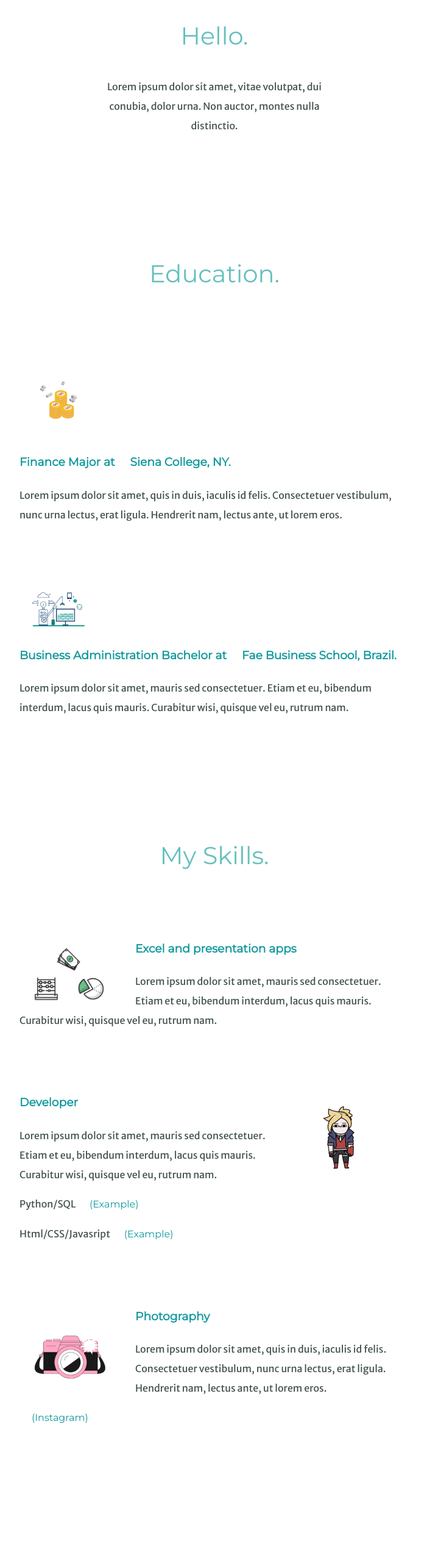
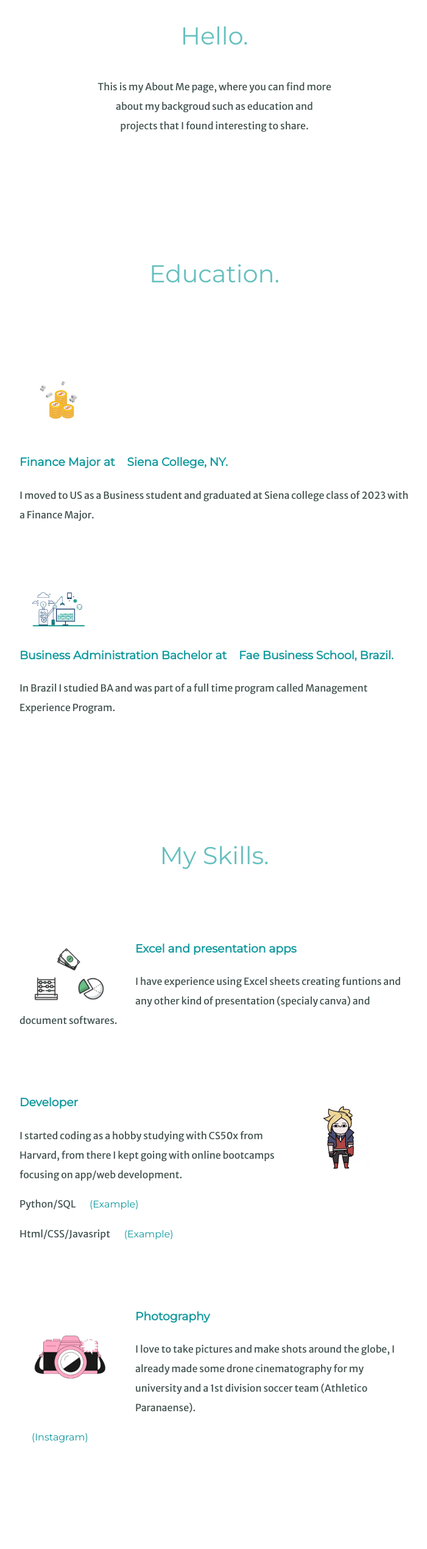
Before and after one commit to guime10/guiarruda, a plain HTML site: page about.html in a window 1280 px wide. Shown: the part 1140-3680 px from the top of the page at 61% size, without its empty margins (288-989 px from the left). Drawn offline with Linux system fonts and the light colour scheme.

Commit message:
Update about.html

```diff
--- a/about.html
+++ b/about.html
@@ -22,20 +22,20 @@
           <div class="profile">
             <img class="pfp" src="images/gui.png" alt="profile-pic">
             <h2>Hello.</h2>
-            <p class="intro">Lorem ipsum dolor sit amet, vitae volutpat, dui conubia, dolor urna. Non auctor, montes nulla distinctio.</p>
+            <p class="intro">This is my About Me page, where you can find more about my backgroud such as education and projects that I found interesting to share.</p>
           </div>
           <hr>
           <div class="education">
             <h2>Education.</h2>
             <div class="education-row">
               <img class="education-gif" src="images/budget.gif" alt="">
-              <h3>Finance Major at <a href="https://www.siena.edu/programs/finance/" target="_blank"><strong>Siena College, NY.</strong></a></h3>
-              <p>Lorem ipsum dolor sit amet, quis in duis, iaculis id felis. Consectetuer vestibulum, nunc urna lectus, erat ligula. Hendrerit nam, lectus ante, ut lorem eros.</p>
+              <h3>Finance Major at<a href="https://www.siena.edu/programs/finance/" target="_blank"><strong>Siena College, NY.</strong></a></h3>
+              <p>I moved to US as a Business student and graduated at Siena college class of 2023 with a Finance Major.</p>
             </div>
             <div class="education-row">
               <img class="education-gif" src="images/administration.gif" alt="">
-              <h3>Business Administration Bachelor at <a href="https://fae.edu/cursos/66710613/administracao+integral+mep.htm" target="_blank"><strong>Fae Business School, Brazil.</strong></a></h3>
-              <p>Lorem ipsum dolor sit amet, mauris sed consectetuer. Etiam et eu, bibendum interdum, lacus quis mauris. Curabitur wisi, quisque vel eu, rutrum nam.</p>
+              <h3>Business Administration Bachelor at<a href="https://fae.edu/cursos/66710613/administracao+integral+mep.htm" target="_blank"><strong>Fae Business School, Brazil.</strong></a></h3>
+              <p>In Brazil I studied BA and was part of a full time program called Management Experience Program.</p>
             </div>
           <hr>
           <div class="skills">
@@ -43,12 +43,12 @@
             <div class="skill-row">
               <img class="skills-gif" src="images/finance.gif" alt="">
               <h3>Excel and presentation apps</h3>
-              <p>Lorem ipsum dolor sit amet, mauris sed consectetuer. Etiam et eu, bibendum interdum, lacus quis mauris. Curabitur wisi, quisque vel eu, rutrum nam.</p>
+              <p>I have experience using Excel sheets creating funtions and any other kind of presentation (specialy canva) and document softwares.</p>
             </div>
             <div class="skill-row">
               <img class="skills-gif2" src="images/lol-league.gif" alt="">
               <h3>Developer</h3>
-              <p>Lorem ipsum dolor sit amet, mauris sed consectetuer. Etiam et eu, bibendum interdum, lacus quis mauris. Curabitur wisi, quisque vel eu, rutrum nam.</p>
+              <p>I started coding as a hobby studying with CS50x from Harvard, from there I kept going with online bootcamps focusing on app/web development.</p>
               <tbody>
                   <tr>
                       <td>Python/SQL <a href="https://github.com/guime10/cs50x-Harvard-Course-assignments/tree/main/finance" target="blank">(Example)</a></td>
@@ -63,7 +63,7 @@
           <div class="skill-row">
               <img class="skills-gif3" src="images/camera.gif" alt="">
               <h3>Photography</h3>
-              <p>Lorem ipsum dolor sit amet, quis in duis, iaculis id felis. Consectetuer vestibulum, nunc urna lectus, erat ligula. Hendrerit nam, lectus ante, ut lorem eros.</p>
+              <p>I love to take pictures and make shots around the globe, I already made some drone cinematography for my university and a 1st division soccer team (Athletico Paranaense).</p>
               <tbody>
                   <tr>
                       <td><a href="https://www.instagram.com/gui_int/" target="_blank">(Instagram)</a></td>
@@ -74,8 +74,8 @@
           <div class="contact-me">
             <h2>Get In Touch</h2>
             <h3>Lorem ipsum dolor sit amet, non elit.</h3>
-            <p class="contact-message">Lorem ipsum dolor sit amet, in quis, aenean amet. Phasellus sodales, tellus donec dui, ornare erat.</p>
-            <a class="btn" href="mailto:name@email.com">CONTACT ME</a>
+            <p class="contact-message">Want to reach me out?</p>
+            <a class="btn" href="mailto:guiarruda2010@hotmail.com">CONTACT ME</a>
           </div>
         </div>
         <footer class="bottom-container">
```
